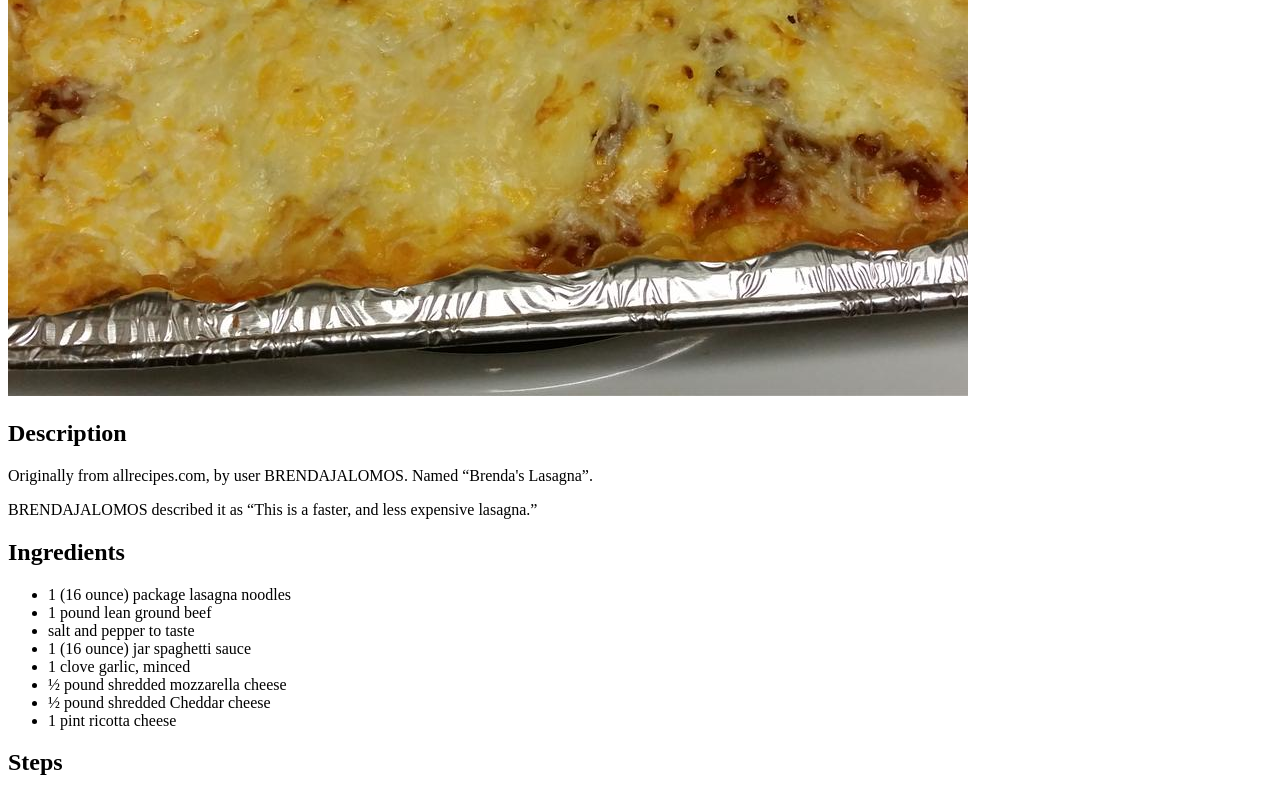
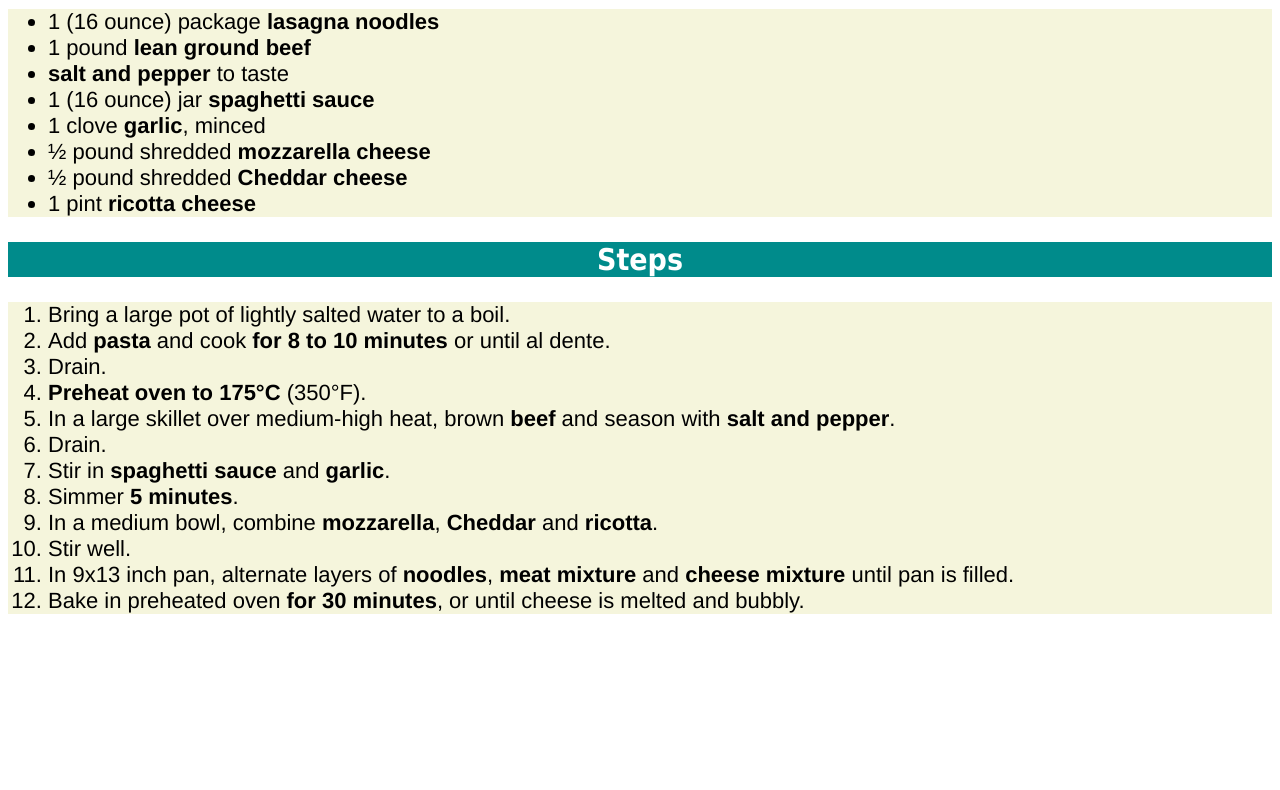
Before and after one commit to Nykold/odin-recipes, a plain HTML site: page recipes/lasagna.html in a window 1280 px wide. Shown: the part 644-1434 px from the top of the page. After the commit the page ends 1280 px from the top, so only its background shows below. Drawn offline with Linux system fonts and the light colour scheme.

Commit message:
Added some styling, as CSS practice

```diff
--- /dev/null
+++ b/css/styles.css
@@ -0,0 +1,28 @@
+h1,
+h2 {
+    font-family: Tahoma, Helvetica, Arial, sans-serif;
+    font-weight: bold;
+    text-align: center;
+    color: white;
+    background-color: darkcyan;
+}
+
+h1 {
+    font-size: 42px;
+}
+
+h2 {
+    font-size: 30px;
+}
+
+.text {
+    font-family: Helvetica, Arial, sans-serif;
+    font-size: 22px;
+    background-color: beige;
+    text-align: justify;
+}
+
+.header {
+    height: auto;
+    width: 300px;
+}
--- a/recipes/lasagna.html
+++ b/recipes/lasagna.html
@@ -3,31 +3,64 @@
     <head>
         <meta charset="utf-8">
         <title>Lasagna</title>
+        <link rel="stylesheet" href="../css/styles.css">
     </head>
 
     <body>
         <h1>Lasagna</h1>
-        <img src="../images/lasagna.jpg" alt="A tray of an appetizing lasagna, covered in marvelous cheese">
+        <img class="header" src="../images/lasagna.jpg" alt="A tray of an appetizing lasagna, covered in marvelous cheese">
         <h2>Description</h2>
-        <p>Originally from allrecipes.com, by user BRENDAJALOMOS. Named &ldquo;Brenda's Lasagna&rdquo;.</p>
-        <p>BRENDAJALOMOS described it as &ldquo;This is a faster, and less expensive lasagna.&rdquo;</p>
+        <p class="text">Originally from allrecipes.com, by user BRENDAJALOMOS. Named <strong>&ldquo;Brenda's Lasagna&rdquo;</strong>.</p>
+        <p class="text">BRENDAJALOMOS described it as <em>&ldquo;This is a faster, and less expensive lasagna.&rdquo;</em></p>
         <h2>Ingredients</h2>
-        <ul>
-            <li>1 (16 ounce) package lasagna noodles</li>
-            <li>1 pound lean ground beef</li>
-            <li>salt and pepper to taste</li>
-            <li>1 (16 ounce) jar spaghetti sauce</li>
-            <li>1 clove garlic, minced</li>
-            <li>½ pound shredded mozzarella cheese</li>
-            <li>½ pound shredded Cheddar cheese</li>
-            <li>1 pint ricotta cheese</li>
+        <ul class="text">
+            <li>1 (16 ounce) package <strong>lasagna noodles</strong></li>
+            <li>1 pound <strong>lean ground beef</strong></li>
+            <li><strong>salt and pepper</strong> to taste</li>
+            <li>1 (16 ounce) jar <strong>spaghetti sauce</strong></li>
+            <li>1 clove <strong>garlic</strong>, minced</li>
+            <li>½ pound shredded <strong>mozzarella cheese</strong></li>
+            <li>½ pound shredded <strong>Cheddar cheese</strong></li>
+            <li>1 pint <strong>ricotta cheese</strong></li>
         </ul>
         <h2>Steps</h2>
-        <ol>
-            <li>Bring a large pot of lightly salted water to a boil. Add pasta and cook for 8 to 10 minutes or until al dente; drain.</li>
-            <li>Preheat oven to 350 degrees F (175 degrees C). In a large skillet over medium-high heat, brown beef and season with salt and pepper; drain. Stir in spaghetti sauce and garlic and simmer 5 minutes.</li>
-            <li>In a medium bowl, combine mozzarella, Cheddar and ricotta; stir well. In 9x13 inch pan, alternate layers of noodles, meat mixture and cheese mixture until pan is filled.</li>
-            <li>Bake in preheated oven for 30 minutes, or until cheese is melted and bubbly.</li>
+        <ol class="text">
+            <li>
+                Bring a large pot of lightly salted water to a boil.
+            </li>
+            <li>
+                Add <strong>pasta</strong> and cook <strong>for 8 to 10 minutes</strong> or until al dente.
+            </li>
+            <li>
+                Drain.
+            </li>
+            <li>
+                <strong>Preheat oven to 175&deg;C</strong> (350&deg;F).
+            </li>
+            <li>
+                In a large skillet over medium-high heat, brown <strong>beef</strong> and season with <strong>salt and pepper</strong>.
+            </li>
+            <li>
+                Drain.
+            </li>
+            <li>
+                Stir in <strong>spaghetti sauce</strong> and <strong>garlic</strong>.
+            </li>
+            <li>
+                Simmer <strong>5 minutes</strong>.
+            </li>
+            <li>
+                In a medium bowl, combine <strong>mozzarella</strong>, <strong>Cheddar</strong> and <strong>ricotta</strong>.
+            </li>
+            <li>
+                Stir well.
+            </li>
+            <li>
+                In 9x13 inch pan, alternate layers of <strong>noodles</strong>, <strong>meat mixture</strong> and <strong>cheese mixture</strong> until pan is filled.
+            </li>
+            <li>
+                Bake in preheated oven <strong>for 30 minutes</strong>, or until cheese is melted and bubbly.
+            </li>
         </ol>
     </body>
 </html>
```
Also changed, not shown: index.html (+2 -1 lines), recipes/cheesecake.html (+43 -18 lines), recipes/chicken-soup.html (+23 -11 lines).
